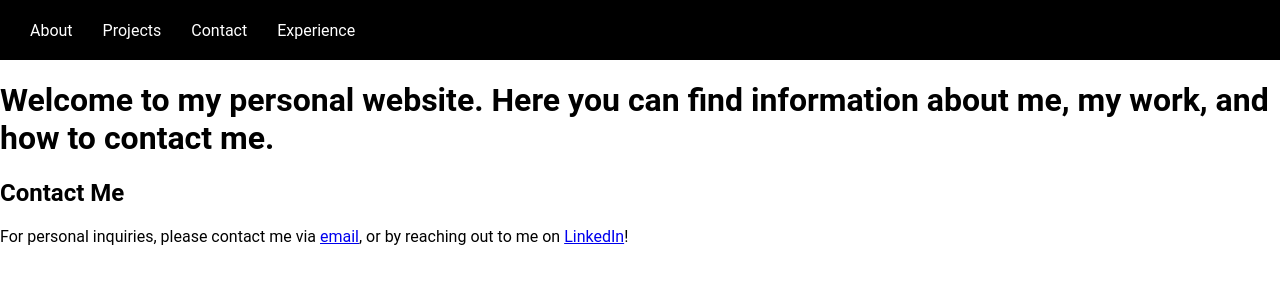
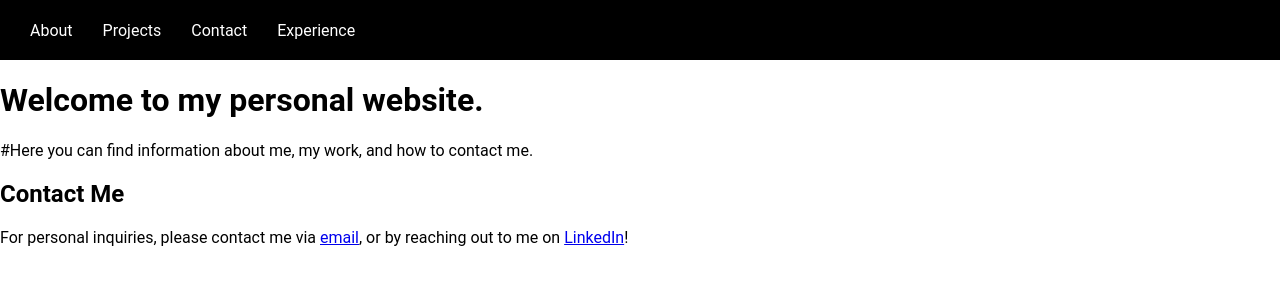
Before and after one commit to YushaISLost/Website, a plain HTML site: page index.html in a window 1280 px wide. Drawn offline with Linux system fonts and the light colour scheme.

Commit message:
cut short the header

```diff
--- a/index.html
+++ b/index.html
@@ -22,7 +22,9 @@
 
 	<!-- Header -->
 	<header>
-		<h1>Welcome to my personal website. Here you can find information about me, my work, and how to contact me.</h1>
+		<h1>Welcome to my personal website. </h1>
+
+		#Here you can find information about me, my work, and how to contact me.
 
 	</header>
 
```
